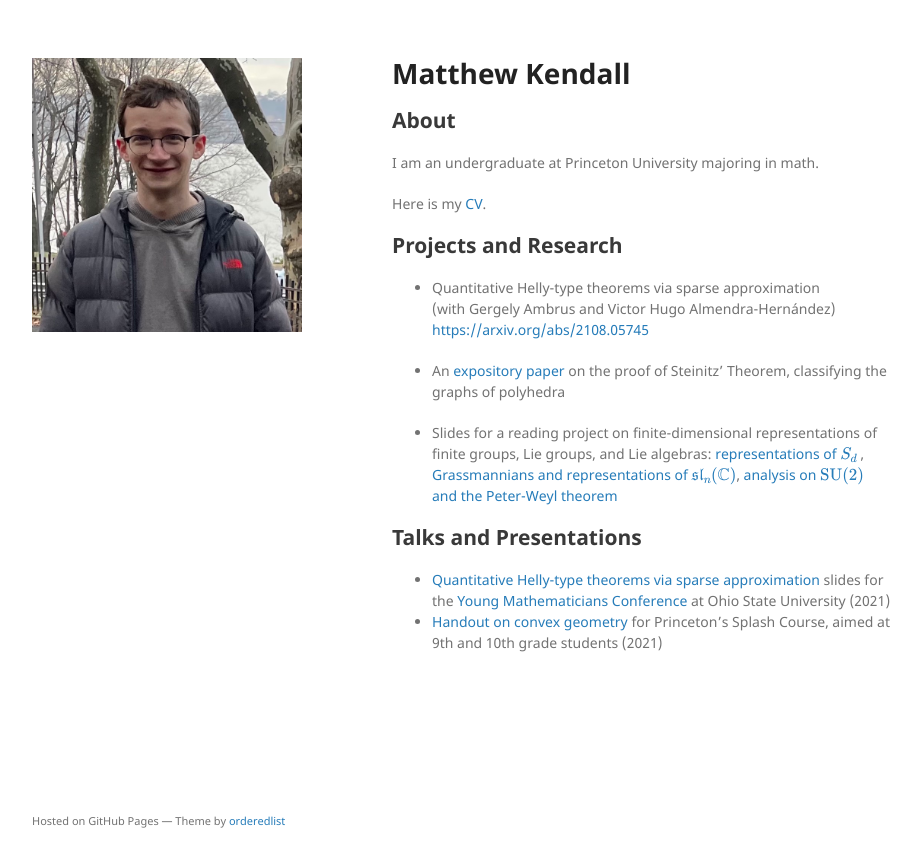
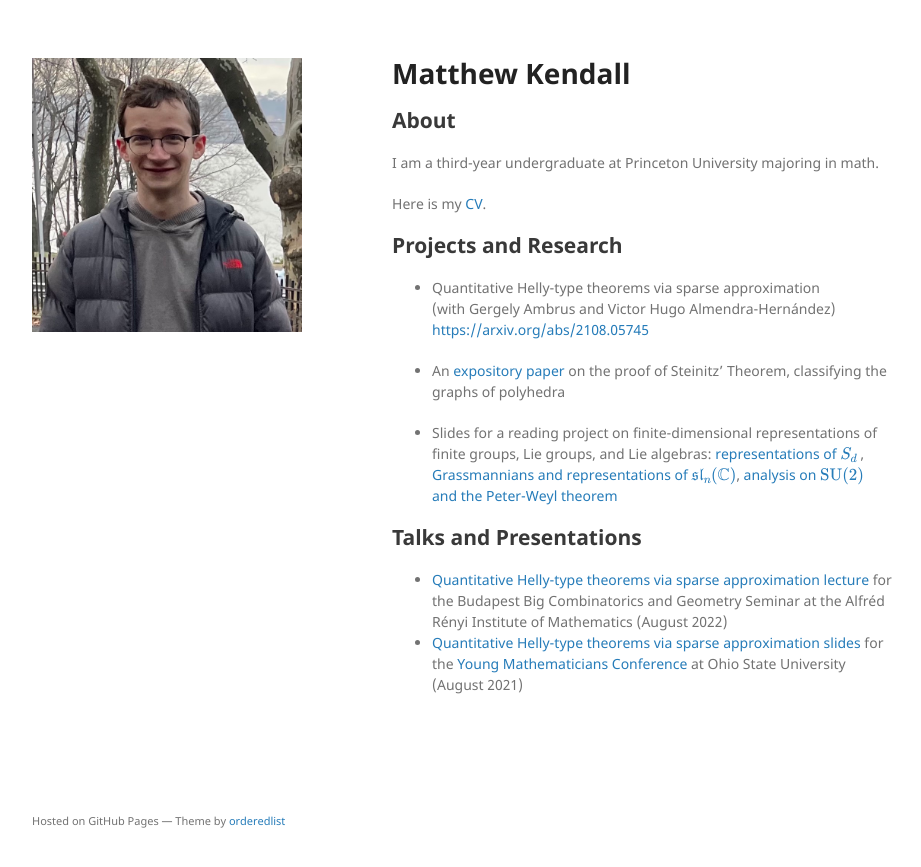
Before and after one commit to matthewkendall/matthewkendall.github.io, a Jekyll site: the page built from index.md, in a window 1280 px wide. Shown: the top 867 px of the page, without its empty margins (178-1099 px from the left). Built offline with Jekyll 4.4.1, drawn with Linux system fonts in a browser that asks for light colours; our own code applies the rules of GitHub Pages for plain Markdown files; formulas are drawn with MathJax 3; the repository's description, which GitHub fills in, is left out.

Commit message:
Update index.md

```diff
--- a/index.md
+++ b/index.md
@@ -1,12 +1,12 @@
 # Matthew Kendall
 
 ## About
-I am an undergraduate at Princeton University majoring in math.
+I am a third-year undergraduate at Princeton University majoring in math.
 
 Here is my <a href="/assets/Kendall_CV_22.pdf" target="_blank"> CV</a>.
 
 ## Projects and Research
-- Quantitative Helly-type theorems via sparse approximation <br> (with Gergely Ambrus and Victor Hugo Almendra-Hernández)  <br> <a href="https://arxiv.org/abs/2108.05745">https://arxiv.org/abs/2108.05745 </a>
+- Quantitative Helly-type theorems via sparse approximation <br> (with Gergely Ambrus and Victor Hugo Almendra-Hernández)  <br> <a href="https://arxiv.org/abs/2108.05745">https://arxiv.org/abs/2108.05745</a>
 
 -   An <a href="/assets/steinitz.pdf" target="_blank"> expository paper</a> on the proof of Steinitz' Theorem, classifying the graphs of polyhedra
 
@@ -14,5 +14,6 @@ Here is my <a href="/assets/Kendall_CV_22.pdf" target="_blank"> CV</a>.
 
 ## Talks and Presentations
 
--  <a href="/assets/helly-diameter_presentation.pdf" target="_blank"> Quantitative Helly-type theorems via sparse approximation</a> slides for the [Young Mathematicians Conference](https://ymc.osu.edu/about) at Ohio State University (2021)
-- <a href="/assets/I-hate-geometry-change-my-mind.pdf" target="_blank"> Handout on convex geometry</a> for Princeton's Splash Course, aimed at 9th and 10th grade students (2021)
+- <a href="https://video.renyi.hu/video/matthew-kendall-quantitative-helly-type-theorems-via-sparse-approximation-430" target="_blank"> Quantitative Helly-type theorems via sparse approximation lecture</a> for the Budapest Big Combinatorics and Geometry Seminar at the Alfréd Rényi Institute of Mathematics (August 2022)
+-  <a href="/assets/helly-diameter_presentation.pdf" target="_blank"> Quantitative Helly-type theorems via sparse approximation slides</a> for the [Young Mathematicians Conference](https://ymc.osu.edu/about) at Ohio State University (August 2021)
+<!-- - <a href="/assets/I-hate-geometry-change-my-mind.pdf" target="_blank"> Handout on convex geometry</a> for Princeton's Splash Course, aimed at 9th and 10th grade students (2021) -->
```
